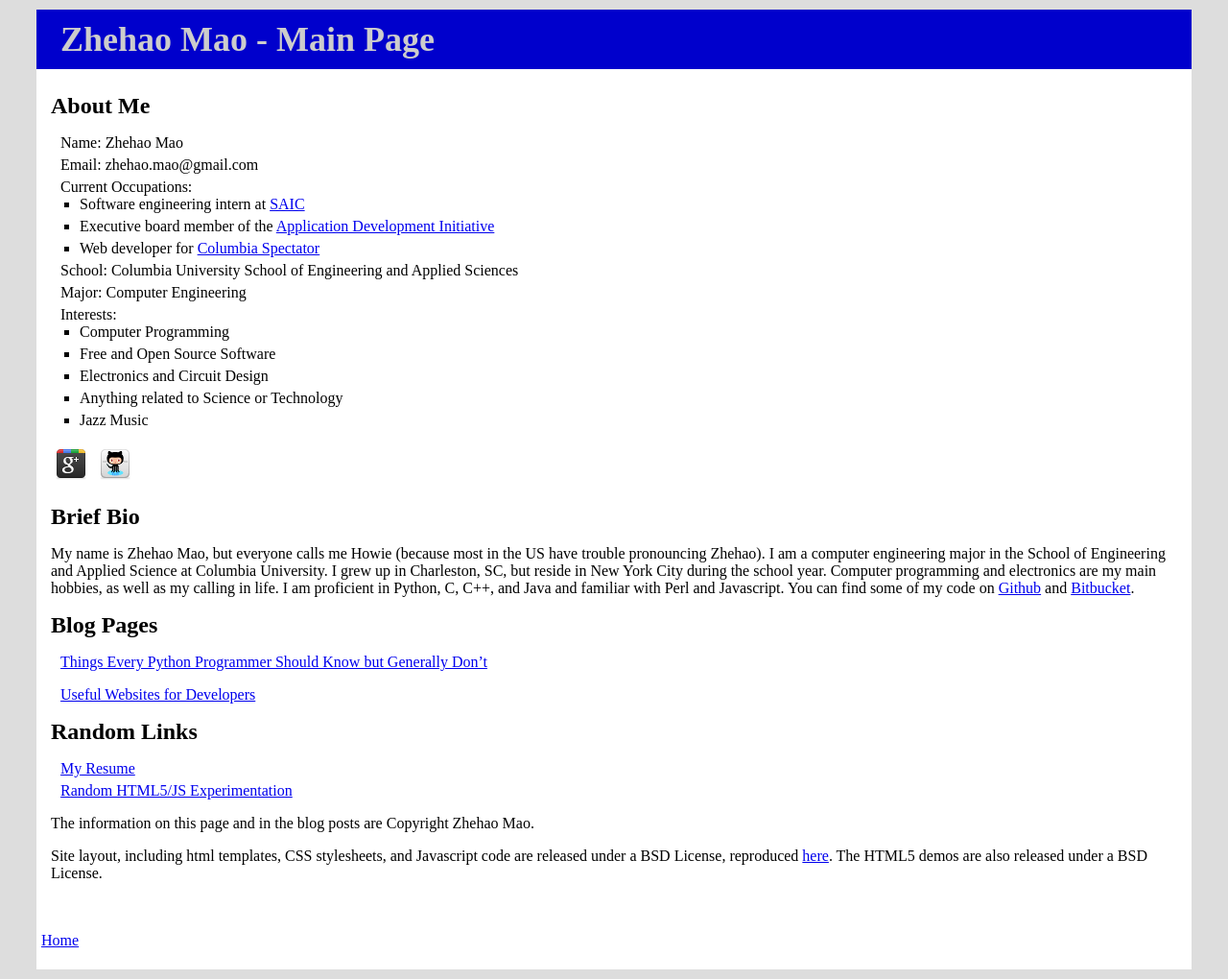
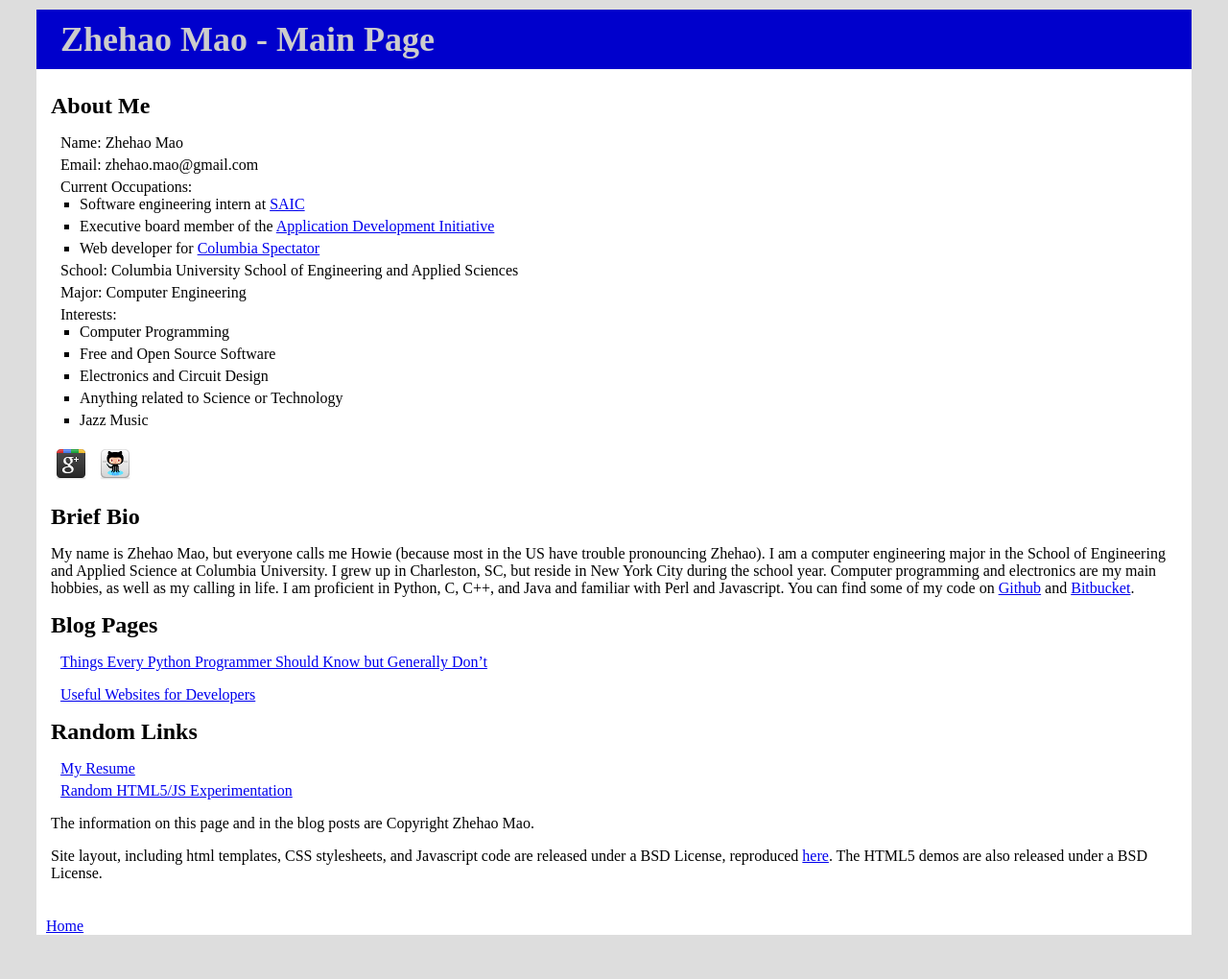
Before and after one commit to zhemao/zhemao.github.com, a Jekyll site: the page built from index.markdown, in a window 1280 px wide. Shown: the whole page at 96% size. Built offline with Jekyll 4.4.1, drawn with Linux system fonts in a browser that asks for light colours; Markdown is read by kramdown in place of the engine named in the settings; after the commit the page ends 990 px from its top, so only the background shows below that.

Commit message:
put footer padding on left

```diff
--- a/css/main.css
+++ b/css/main.css
@@ -35,7 +35,7 @@
 }
 
 #footer, footer{
-  padding: 5px;
+  padding-left: 10px;
 }
 
 img {
```
